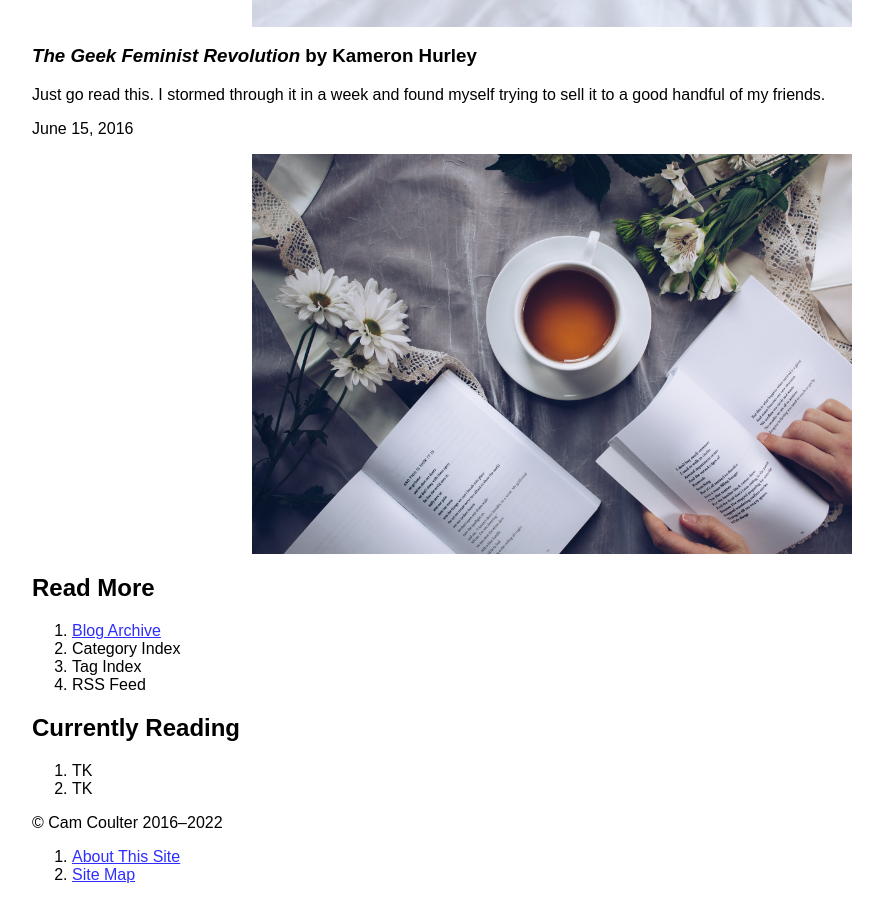
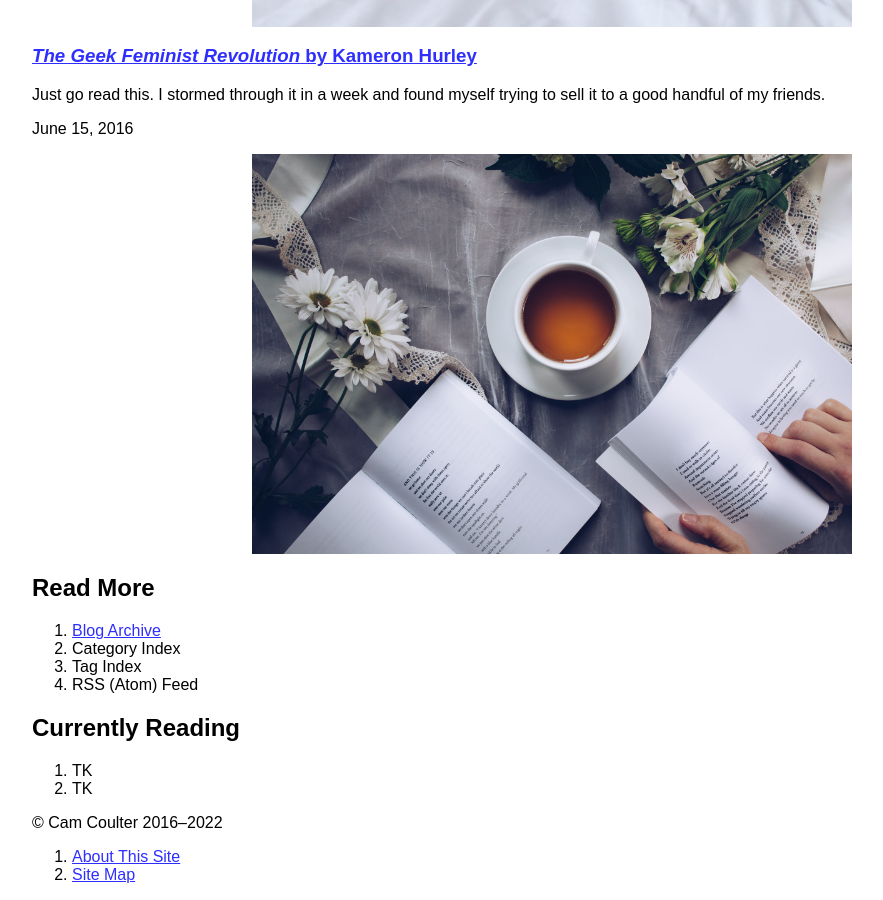
Before and after one commit to cncoulter/camcoulter.com, a Jekyll site: the page built from index.html, in a window 1280 px wide and 900 px high, scrolled down 3008 px. Shown: the whole window, without its empty margins (88-971 px from the left). Built offline with Jekyll 4.4.1, drawn with Linux system fonts in a browser that asks for light colours.

Commit message:
Update homepage

```diff
--- a/index.html
+++ b/index.html
@@ -15,7 +15,7 @@ title: "Blog"
 
 {% for post in site.posts limit:6 %}
 
-<h3>{{ post.title }}</h3>
+<h3><a href="{{ post.url }}">{{ post.title }}</a></h3>
 <p>{{ post.description }}</p>
 <p><time datetime="{{ post.date | date_to_xmlschema }}">{{ post.date | date: "%B %e, %Y" }}</time></p>
 {% include image.html image=post.image caption="False" %}
@@ -29,7 +29,7 @@ title: "Blog"
 			<li><a href="/Blog/Archive">Blog Archive</a></li>
 			<li>Category Index</li>
 			<li>Tag Index</li>
-			<li>RSS Feed</li>
+			<li>RSS (Atom) Feed</li>
 		</ol>
 	</section>
 
```
Also changed, not shown: other parts of index.html (+1 -1 lines).
